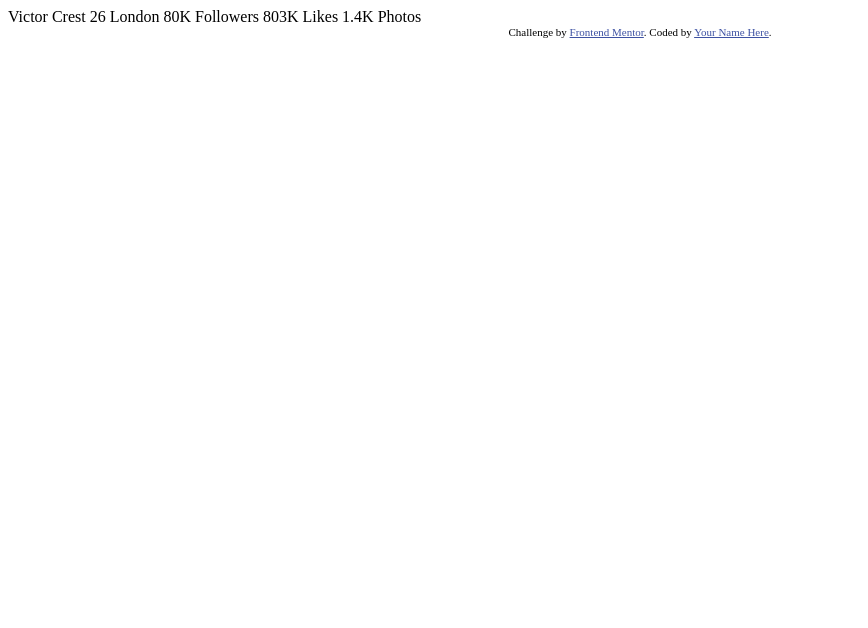
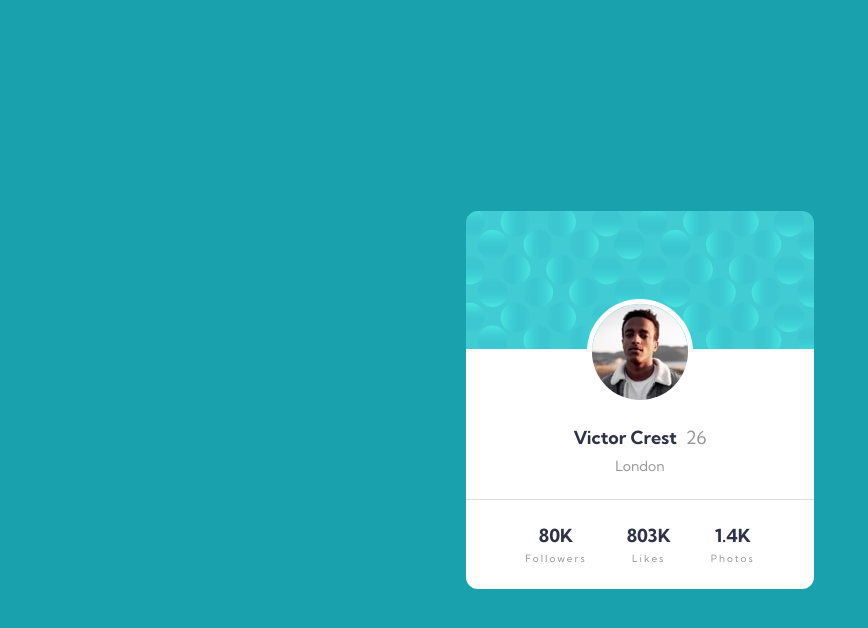
Before and after one commit to NabilHadi/profile-card-component, a plain HTML site: page index.html in a window 1280 px wide. Shown: the whole page, without its empty margins (0-868 px from the left). Drawn offline with Linux system fonts and the light colour scheme.

Commit message:
Finish styles

```diff
--- a/index.html
+++ b/index.html
@@ -1,35 +1,59 @@
 <!DOCTYPE html>
 <html lang="en">
+
 <head>
   <meta charset="UTF-8">
-  <meta name="viewport" content="width=device-width, initial-scale=1.0"> <!-- displays site properly based on user's device -->
+  <meta name="viewport" content="width=device-width, initial-scale=1.0">
+  <!-- displays site properly based on user's device -->
 
+  <link rel="preconnect" href="https://fonts.googleapis.com">
+  <link rel="preconnect" href="https://fonts.gstatic.com" crossorigin>
+  <link href="https://fonts.googleapis.com/css2?family=Kumbh+Sans:wght@400;700&display=swap" rel="stylesheet">
+  <link rel="stylesheet" href="style.css">
   <link rel="icon" type="image/png" sizes="32x32" href="./images/favicon-32x32.png">
 
   <title>Frontend Mentor | Profile card component</title>
 
-  <!-- Feel free to remove these styles or customise in your own stylesheet 👍 -->
-  <style>
-    .attribution { font-size: 11px; text-align: center; }
-    .attribution a { color: hsl(228, 45%, 44%); }
-  </style>
 </head>
+
 <body>
-  Victor Crest
-  26
-  London
 
-  80K
-  Followers
+  <main>
+    <article class="card">
+      <div class="card__top"></div>
+      <div class="card__content">
+        <img class="card__img" src="./images/image-victor.jpg" alt="person pic">
+        <h1 class="card__name fs-large fw-bold">Victor Crest <span class="card__age">26</span></h1>
+        <p class="card__location">London</p>
+        <div class="card__stats">
+          <div class="card__stats__item">
+            <span class="card__stats__item__number fs-large fw-bold">
+              80K
+            </span>
+            <span class="card__stats__item__type">
+              Followers
+            </span>
+          </div>
+          <div class="card__stats__item">
+            <span class="card__stats__item__number fs-large fw-bold">
+              803K
+            </span>
+            <span class="card__stats__item__type">
+              Likes
+            </span>
+          </div>
+          <div class="card__stats__item">
+            <span class="card__stats__item__number fs-large fw-bold">
+              1.4K
+            </span>
+            <span class="card__stats__item__type">
+              Photos
+            </span>
+          </div>
+        </div>
+      </div>
+    </article>
+  </main>
+</body>
 
-  803K
-  Likes
-
-  1.4K
-  Photos
-  <div class="attribution">
-    Challenge by <a href="https://www.frontendmentor.io?ref=challenge" target="_blank">Frontend Mentor</a>.
-    Coded by <a href="#">Your Name Here</a>.
-  </div>
-</body>
 </html>
--- /dev/null
+++ b/style.css
@@ -0,0 +1,230 @@
+:root {
+  --clr-primary-dark-blue-900: hsl(229, 23%, 23%);
+  --clr-primary-cyan-800: hsl(185, 75%, 39%);
+  --clr-primary-grayish-blue-700: hsl(227, 10%, 46%);
+
+  --clr-neutral-dark-gray-200: hsl(0, 0%, 59%);
+
+  --ff-primary: "Kumbh Sans", sans-serif;
+
+  --fw-regular: 400;
+  --fw-bold: 700;
+}
+
+/***
+    The new CSS reset - version 1.8.3 (last updated 21.1.2023)
+    GitHub page: https://github.com/elad2412/the-new-css-reset
+***/
+
+/*
+    Remove all the styles of the "User-Agent-Stylesheet", except for the 'display' property
+    - The "symbol *" part is to solve Firefox SVG sprite bug
+ */
+*:where(
+    :not(html, iframe, canvas, img, svg, video, audio):not(svg *, symbol *)
+  ) {
+  all: unset;
+  display: revert;
+}
+
+/* Preferred box-sizing value */
+*,
+*::before,
+*::after {
+  box-sizing: border-box;
+}
+
+/* Reapply the pointer cursor for anchor tags */
+a,
+button {
+  cursor: revert;
+}
+
+/* Remove list styles (bullets/numbers) */
+ol,
+ul,
+menu {
+  list-style: none;
+}
+
+/* For images to not be able to exceed their container */
+img {
+  max-inline-size: 100%;
+  max-block-size: 100%;
+}
+
+/* removes spacing between cells in tables */
+table {
+  border-collapse: collapse;
+}
+
+/* Safari - solving issue when using user-select:none on the <body> text input doesn't working */
+input,
+textarea {
+  -webkit-user-select: auto;
+}
+
+/* revert the 'white-space' property for textarea elements on Safari */
+textarea {
+  white-space: revert;
+}
+
+/* minimum style to allow to style meter element */
+meter {
+  -webkit-appearance: revert;
+  appearance: revert;
+}
+
+/* preformatted text - use only for this feature */
+pre {
+  all: revert;
+}
+
+/* reset default text opacity of input placeholder */
+::placeholder {
+  color: unset;
+}
+
+/* remove default dot (•) sign */
+::marker {
+  content: initial;
+}
+
+/* fix the feature of 'hidden' attribute.
+ display:revert; revert to element instead of attribute */
+:where([hidden]) {
+  display: none;
+}
+
+/* revert for bug in Chromium browsers
+ - fix for the content editable attribute will work properly.
+ - webkit-user-select: auto; added for Safari in case of using user-select:none on wrapper element*/
+:where([contenteditable]:not([contenteditable="false"])) {
+  -moz-user-modify: read-write;
+  -webkit-user-modify: read-write;
+  overflow-wrap: break-word;
+  -webkit-line-break: after-white-space;
+  -webkit-user-select: auto;
+}
+
+/* apply back the draggable feature - exist only in Chromium and Safari */
+:where([draggable="true"]) {
+  -webkit-user-drag: element;
+}
+
+/* Revert Modal native behavior */
+:where(dialog:modal) {
+  all: revert;
+}
+
+html,
+body {
+  height: 100%;
+}
+
+body {
+  background-color: var(--clr-primary-cyan-800);
+  padding: 1.5rem;
+  font-family: var(--ff-primary);
+  display: flex;
+  justify-content: center;
+  align-items: center;
+  position: relative;
+  z-index: 10;
+  overflow: hidden;
+}
+
+/* body::after {
+  content: "22";
+  background-image: url("./images/bg-pattern-top.svg");
+  background-repeat: no-repeat;
+  background-size: contain;
+  height: 100%;
+  width: 100%;
+  top: -40%;
+  position: absolute;
+  z-index: 12;
+} */
+
+.fs-large {
+  font-size: 1.125rem;
+}
+
+.fw-bold {
+  font-weight: var(--fw-bold);
+}
+
+.card {
+  width: clamp(20.25rem, 350px, 21.75rem);
+  min-width: 20.25rem;
+  display: flex;
+  flex-direction: column;
+  border-radius: 12px;
+  overflow-y: hidden;
+  position: relative;
+  z-index: 15;
+}
+
+.card__top {
+  background: url("./images/bg-pattern-card.svg");
+  height: 8.625rem;
+}
+
+.card__content {
+  background-color: white;
+  color: var(--clr-primary-dark-blue-900);
+  display: flex;
+  flex-direction: column;
+  justify-content: center;
+  align-items: center;
+  gap: 0.5rem;
+  position: relative;
+}
+
+.card__img {
+  position: absolute;
+  top: -50px;
+  border-radius: 50%;
+  border: 5px solid white;
+}
+
+.card__name {
+  margin-top: 4.8rem;
+}
+
+.card__age {
+  margin-left: 0.3rem;
+  font-weight: var(--fw-regular);
+  color: var(--clr-neutral-dark-gray-200);
+}
+
+.card__location {
+  font-weight: var(--fw-regular);
+  color: var(--clr-neutral-dark-gray-200);
+  font-size: 0.875rem;
+}
+
+.card__stats {
+  border-top: 1px solid hsla(0, 0%, 59%, 0.3);
+  width: 100%;
+  padding: 1.5rem;
+  margin-top: 1rem;
+  display: flex;
+  align-items: center;
+  justify-content: center;
+  gap: 2.5rem;
+}
+
+.card__stats__item {
+  display: flex;
+  justify-content: center;
+  align-items: center;
+  flex-direction: column;
+  gap: 0.3rem;
+}
+
+.card__stats__item__type {
+  font-size: 0.625rem;
+  color: var(--clr-neutral-dark-gray-200);
+  letter-spacing: 2px;
+}
```
